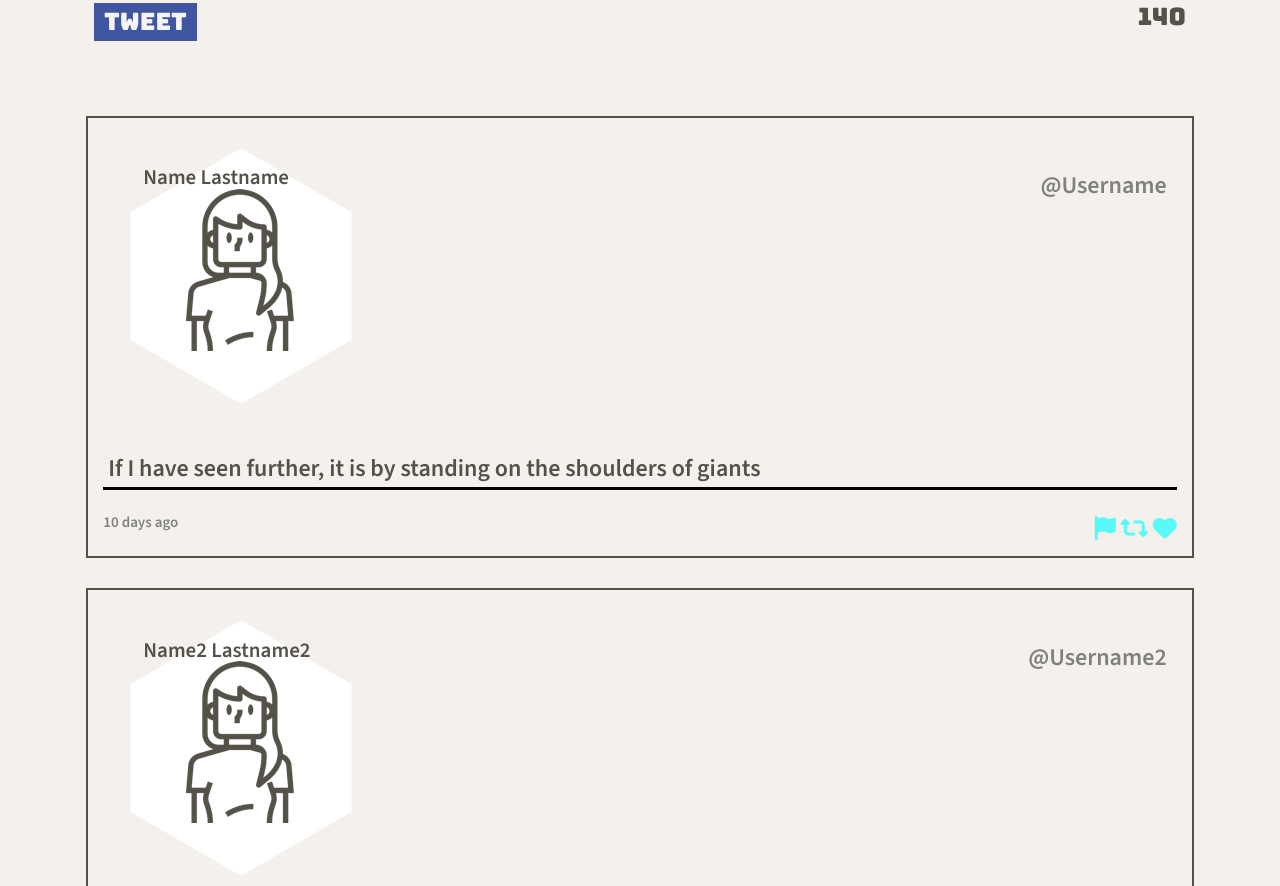
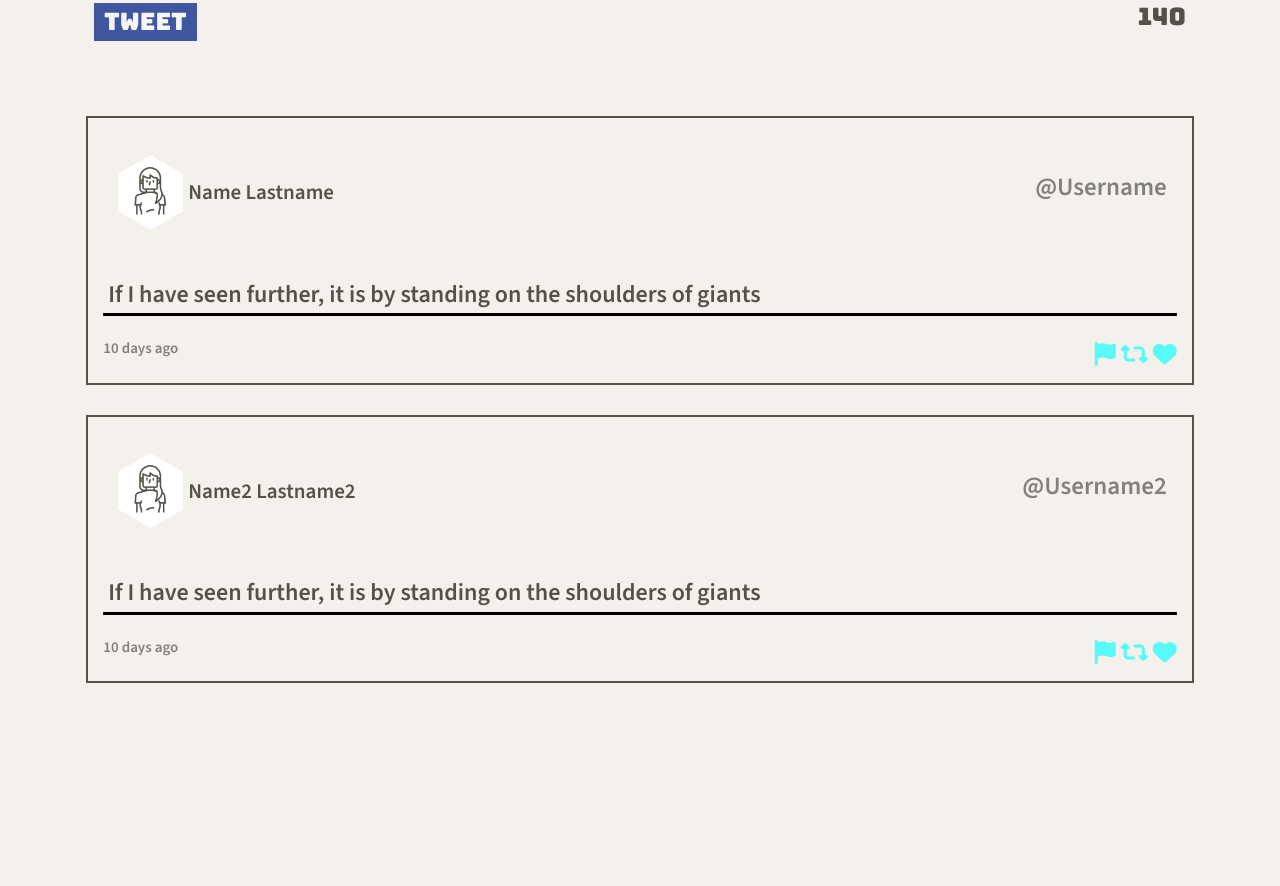
Before and after one commit to pheyboer/tweeter, a website: page public/index.html in a window 1280 px wide. Shown: the part 1020-1906 px from the top of the page. After the commit the page ends 1758 px from the top, so only its background shows below. Drawn offline with nearby package versions, Linux system fonts and the light colour scheme.

Commit message:
finalizing styling for tweet container

```diff
--- a/public/index.html
+++ b/public/index.html
@@ -108,13 +108,9 @@
         <!-- First Tweet Article -->
         <article class="tweet">
           <header class="tweet-header">
-            <div class="avatar-name">
-              <div class="mini-avatar">
-                <img src="images/profile-hex.png" alt="Avatar" />
-              </div>
-              <div class="fullname">
-                <h2>Name Lastname</h2>
-              </div>
+            <div class="fullname-avatar">
+              <img src="images/profile-hex.png" alt="Avatar" class="avatar2" />
+              <h2>Name Lastname</h2>
             </div>
             <div class="username">
               <p>@Username</p>
@@ -135,13 +131,9 @@
         <!-- Second Tweet Article -->
         <article class="tweet">
           <header class="tweet-header">
-            <div class="avatar-name">
-              <div class="mini-avatar">
-                <img src="images/profile-hex.png" alt="Avatar" />
-              </div>
-              <div class="fullname">
-                <h2>Name2 Lastname2</h2>
-              </div>
+            <div class="fullname-avatar">
+              <img src="images/profile-hex.png" alt="Avatar" class="avatar2" />
+              <h2>Name2 Lastname2</h2>
             </div>
             <div class="username">
               <p>@Username2</p>
--- a/public/styles/tweet.css
+++ b/public/styles/tweet.css
@@ -27,27 +27,27 @@
   justify-content: space-between;
 }
 
-.tweet-header .avatar-name {
+.tweet-header .fullname-avatar {
   cursor: pointer;
+  font-size: 14px;
   display: flex;
   flex-direction: row;
   justify-content: flex-start;
+  align-items: center;
 }
 
-.tweet-header .avatar-name .mini-avatar {
-  cursor: pointer;
-  border-radius: 90%;
-  width: 30px;
-}
-
-.tweet-header .avatar-name .fullname {
-  cursor: pointer;
-  font-size: 14px;
+.tweet-header .avatar2 {
+  width:75px;
+  height: 75px;
+  border-radius: 30%;
 }
 
 .tweet-header .username {
   cursor: pointer;
   color: grey;
+  font-size: 25px;
+  padding-left: 10px;
+  padding-bottom: 10px;
 }
 
 .tweet-content {
--- a/server/data-files/initial-tweets.json
+++ b/server/data-files/initial-tweets.json
@@ -8,7 +8,7 @@
     "content": {
       "text": "If I have seen further it is by standing on the shoulders of giants"
     },
-    "created_at": 1731806160987
+    "created_at": 1731858855597
   },
   {
     "user": {
@@ -19,6 +19,6 @@
     "content": {
       "text": "Je pense , donc je suis"
     },
-    "created_at": 1731892560987
+    "created_at": 1731945255597
   }
 ]
```
